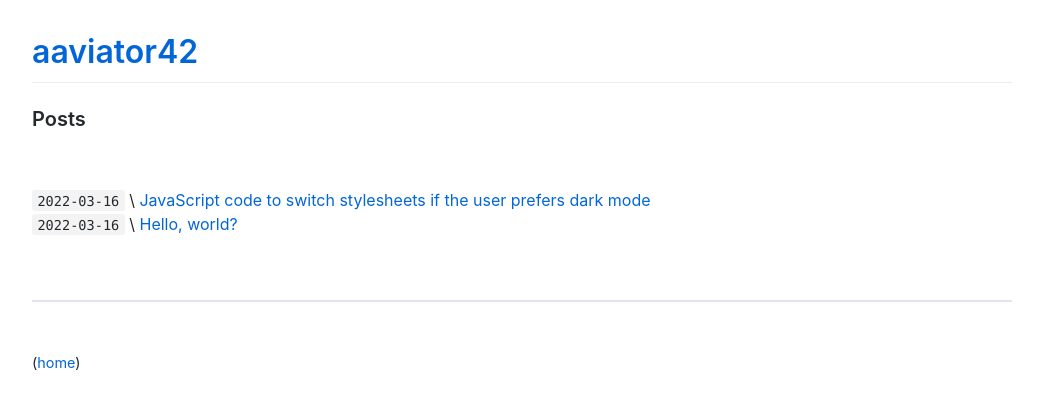
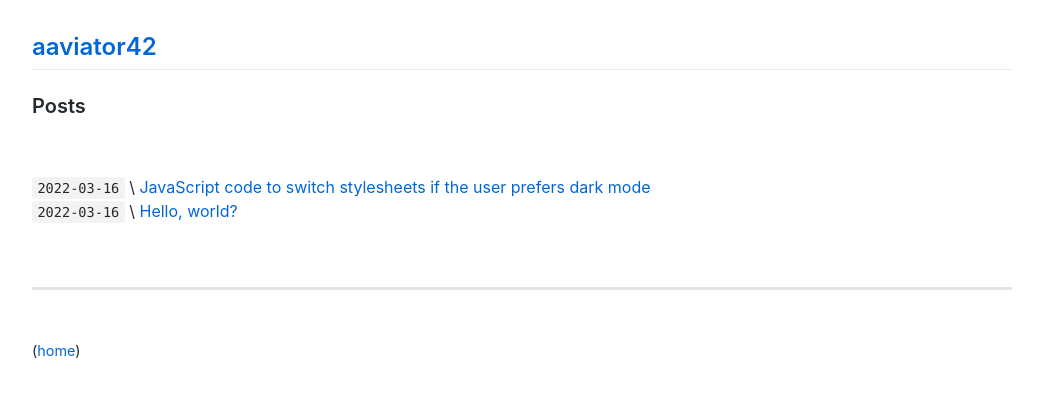
Before and after one commit to aaviator42/aaviator42.github.io, a Jekyll site: the page built from index.md, in a window 1280 px wide. Shown: the top 409 px of the page, without its empty margins (118-1161 px from the left). Built offline with Jekyll 4.4.1, drawn with Linux system fonts in a browser that asks for light colours; our own code applies the rules of GitHub Pages for plain Markdown files.

```diff
--- a/_layouts/default.html
+++ b/_layouts/default.html
@@ -32,7 +32,7 @@
 <body>
     <div class="container-lg px-3 my-5 markdown-body">
 
-        <h1><a href="http://aaviator42.com/">aaviator42</a></h1>
+        <h2><a href="http://aaviator42.com/">aaviator42</a></h2>
 
         {{ content }}
 
```
